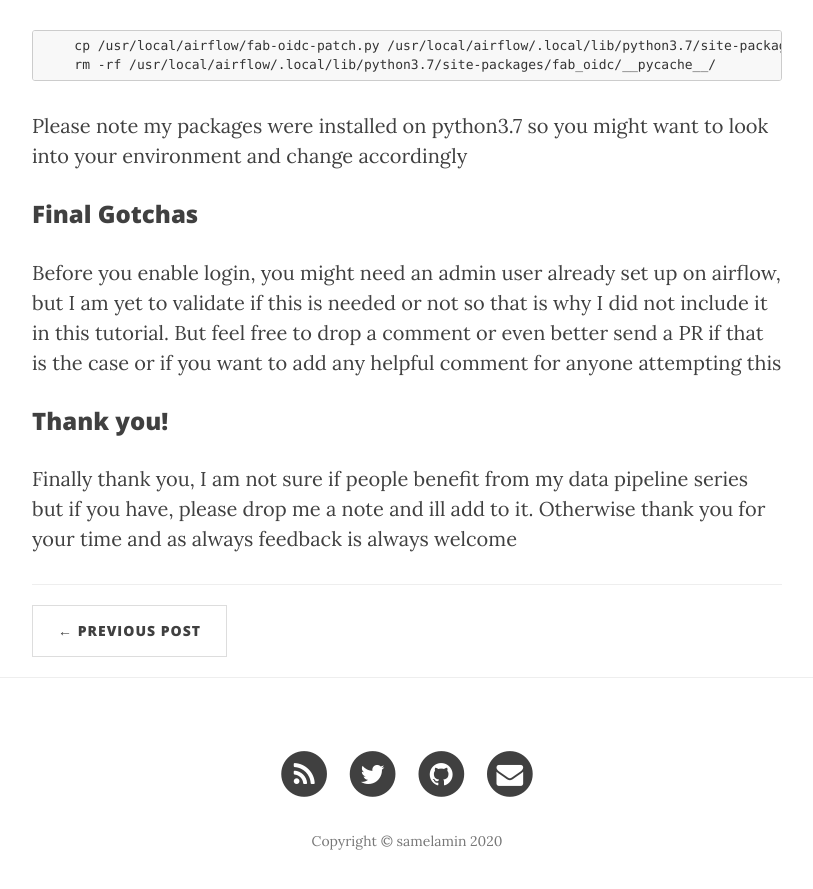
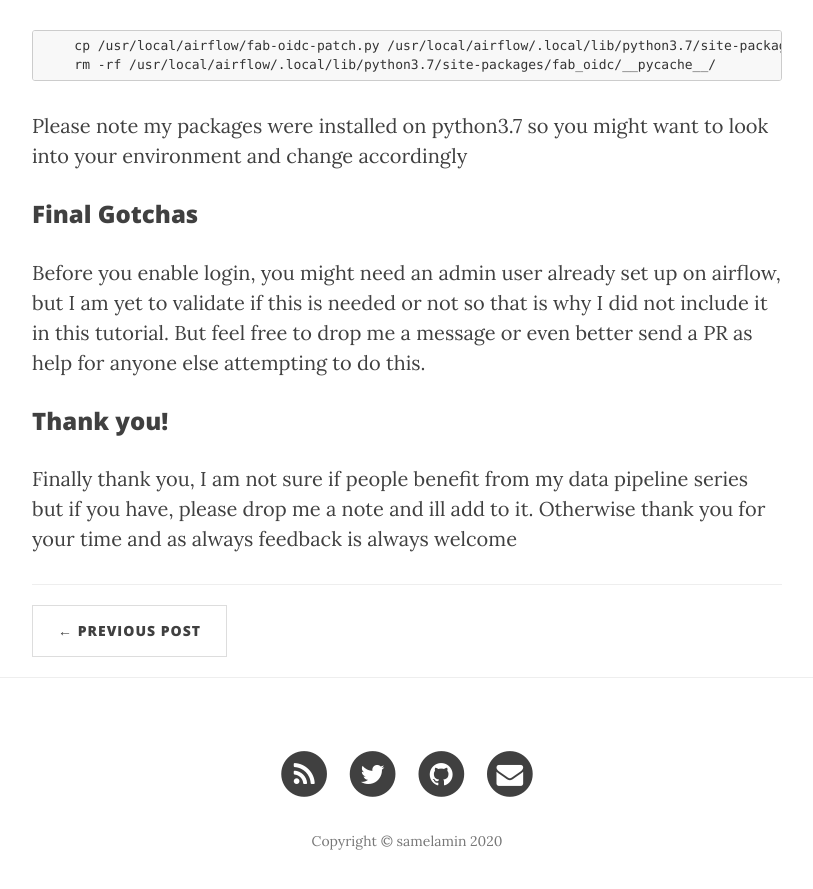
Before and after one commit to samelamin/samelamin.github.io, a Jekyll site: the page built from _posts/2020-08-05-Airflow-Integration-With-Okta.md, in a window 1280 px wide and 900 px high, scrolled down 4240 px. Shown: the top 889 px of the window, without its empty margins (233-1046 px from the left). Built offline with Jekyll 4.4.1, drawn with Linux system fonts in a browser that asks for light colours; nearby versions of some CDN libraries; some of the changed text lies outside the part shown.

Commit message:
fix typos

```diff
--- a/_posts/2020-08-05-Airflow-Integration-With-Okta.md
+++ b/_posts/2020-08-05-Airflow-Integration-With-Okta.md
@@ -1,6 +1,6 @@
 ---
 layout: post
-title: "Airflow AD Integration With Okta"
+title: "Airflow AD Integration With OKTA"
 description: ""
 category:
 tags: [AD integration, OKTA, AIRFLOW]
@@ -151,7 +151,7 @@ And you guessed it, I put this file in the Airflow directory. Also as part of my
 Please note my packages were installed on python3.7 so you might want to look into your environment and change accordingly
 
 ### Final Gotchas
-Before you enable login, you might need an admin user already set up on airflow, but I am yet to validate if this is needed or not so that is why I did not include it in this tutorial. But feel free to drop a comment or even better send a PR if that is the case or if you want to add any helpful comment for anyone attempting this
+Before you enable login, you might need an admin user already set up on airflow, but I am yet to validate if this is needed or not so that is why I did not include it in this tutorial. But feel free to drop me a message or even better send a PR as help for anyone else attempting to do this.
 
 ### Thank you!
 Finally thank you, I am not sure if people benefit from my data pipeline series but if you have, please drop me a note and ill add to it. Otherwise thank you for your time and as always feedback is always welcome
```
